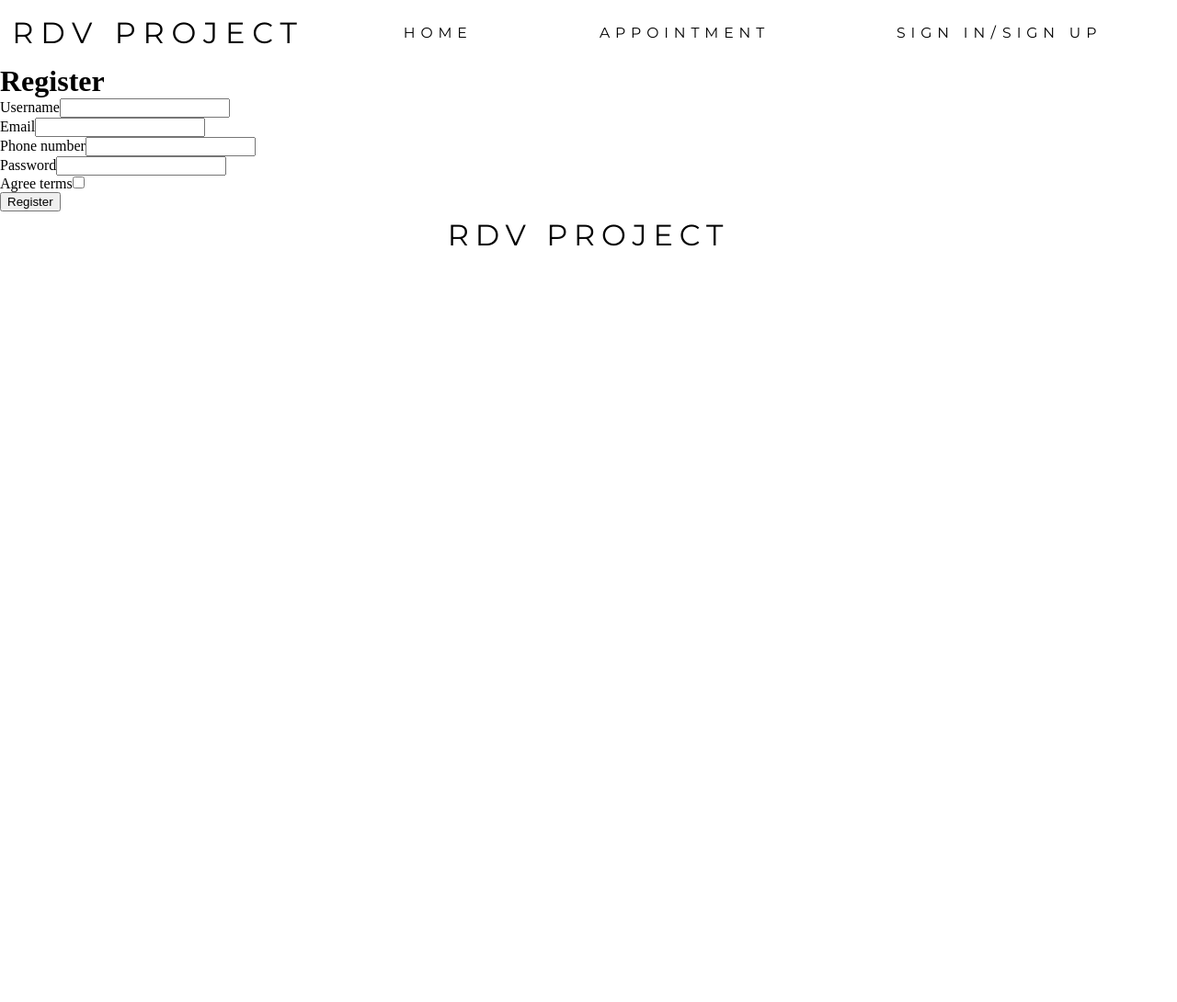
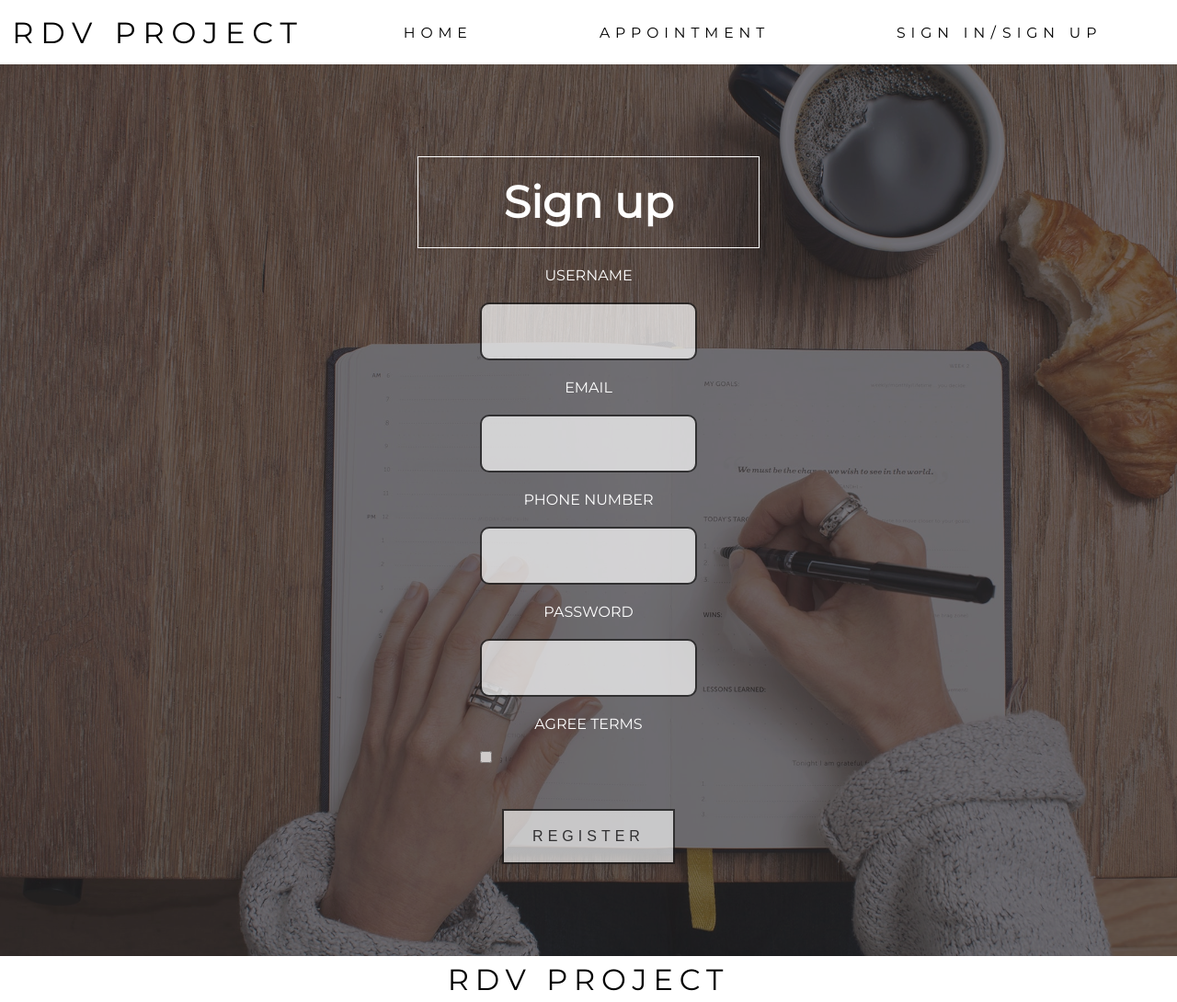
Before and after one commit to alexis-duru/rdvproject, a Symfony app: template templates/registration/register.html.twig in a window 1280 px wide. Shown: the whole page at 92% size. Before the commit the page ends 268 px from the top, so only its background shows below. Run offline with Twig, Linux system fonts and the light colour scheme; the template is opened without the code that fills it, so the values that code supplies are empty; form fields are guessed from the names that the template uses; style sheets or scripts are compiled from the project's sources; some libraries are stand-ins or nearby versions.

Commit message:
signin / signup css front

```diff
--- a/assets/styles/_signup.scss
+++ b/assets/styles/_signup.scss
@@ -0,0 +1,113 @@
+.form-signup-section{
+    height: auto;
+    width: 100vw;
+    background-image: url('../../public/assets/img/backgroundhomepage.jpg');
+    background-color: rgba(4, 3, 7, 0.612);
+    background-blend-mode: overlay;
+    // background-size: cover;
+    opacity: 0.9;
+    display: flex;
+    align-items: center;
+    background-size: cover;
+    justify-content: center;
+    .form-signup {
+        height: auto;
+        display: flex;
+        flex-direction: column;
+        justify-content: center;
+        align-items: center;
+        text-align: center;
+        padding: 100px;
+        // #agree-terms {
+        //     display: flex;
+        //     flex-wrap: wrap;
+        // }
+
+
+        h2 {
+            font-size: 3rem;
+            color: white;
+            font-family: 'Montserrat', sans-serif;
+            border: 1px solid white;
+            padding: 20px;
+            width: 330px;
+        }
+
+        input, label {
+            display: flex;
+            justify-content: center;
+            padding: 20px;
+            font-family: 'Montserrat', sans-serif;
+            color: white;
+            font-size: 1rem;
+            font-weight: 100;
+            text-transform: uppercase;
+            border-radius: 10px;
+        }
+        input {
+        border: 1px solid white;
+            outline: none;
+            font-family: 'Montserrat', sans-serif;
+            opacity: 0.7;
+            background-color: white;
+            padding: 20px;
+            border: 2px solid black;
+            color: black;
+        }
+        button {
+            padding: 15px;
+            font-size: 1rem;
+            margin-top: 20px;
+            width: 188px;
+            height: 60px;
+            margin-top: 50px;
+            transform: scale(1);
+            transition: 0.5s;
+            border: 2px solid black;
+            text-transform: uppercase;
+            opacity: 0.7;
+            letter-spacing: 5px;
+            &:hover {
+                transform: scale(1.06);
+                opacity: 1;
+            }
+        }
+        // input {
+        //     border: 1px solid white;
+        //     outline: none;
+        //     font-family: 'Montserrat', sans-serif;
+        //     opacity: 0.7;
+        //     background-color: white;
+        //     padding: 20px;
+        //     border: 2px solid black;
+        //     margin: auto;
+        // }
+        // label {
+        //     font-family: 'Montserrat', sans-serif;
+        //     color: white;
+        //     font-size: 2rem;
+        //     font-weight: 100;
+        //     padding: 20px;
+        //     text-transform: uppercase;
+        // }
+        // button {
+        //     padding: 15px;
+        //     font-size: 1rem;
+        //     margin-top: 20px;
+        //     width: 188px;
+        //     height: 60px;
+        //     margin-top: 50px;
+        //     transform: scale(1);
+        //     transition: 0.5s;
+        //     border: 2px solid black;
+        //     text-transform: uppercase;
+        // }
+        // label, input {
+        //     // display: flex;
+        //     // flex-direction: column;
+        //     justify-content: center;
+        //     align-items: center;
+        //     margin: 20px;
+        // }
+    }
+}
--- a/assets/styles/app.scss
+++ b/assets/styles/app.scss
@@ -2,3 +2,4 @@
 @import 'footer.scss';
 @import 'header.scss';
 @import 'signin.scss';
+@import 'signup.scss';
--- a/package.json
+++ b/package.json
@@ -17,6 +17,6 @@
     },
     "dependencies": {
         "node-sass": "^6.0.0",
-        "sass-loader": "^11.1.1"
+        "sass-loader": "^12.0.0"
     }
 }
--- a/templates/registration/register.html.twig
+++ b/templates/registration/register.html.twig
@@ -1,13 +1,14 @@
 {% extends 'base.html.twig' %}
 
-{% block title %}Register{% endblock %}
+{% block title %}SIGN UP{% endblock %}
 
 {% block body %}
+<section class="form-signup-section">
+    <div class="form-signup">
     {% for flashError in app.flashes('verify_email_error') %}
         <div class="alert alert-danger" role="alert">{{ flashError }}</div>
     {% endfor %}
-
-    <h1>Register</h1>
+    <h2>Sign up</h2>
 
     {{ form_start(registrationForm) }}
         {{ form_row(registrationForm.username) }}
@@ -16,8 +17,10 @@
         {{ form_row(registrationForm.plainPassword, {
             label: 'Password'
         }) }}
-        {{ form_row(registrationForm.agreeTerms) }}
-
+        <div id="agree-terms">{{ form_row(registrationForm.agreeTerms) }}
+        </div>
         <button type="submit" class="btn">Register</button>
     {{ form_end(registrationForm) }}
+    </div>
+</section>
 {% endblock %}
--- a/templates/security/login.html.twig
+++ b/templates/security/login.html.twig
@@ -1,6 +1,6 @@
 {% extends 'base.html.twig' %}
 
-{% block title %}Log in!{% endblock %}
+{% block title %}SIGN IN{% endblock %}
 
 {% block body %}
 <section class="form-signin-section">
@@ -15,7 +15,7 @@
                 </div>
             {% endif %}
 
-            <h1 class="h3 mb-3 font-weight-normal">Please sign in</h1>
+            <h2 class="h3 mb-3 font-weight-normal">Please sign in</h2>
             <label for="inputEmail">Email</label>
             <input type="email" value="{{ last_username }}" name="email" id="inputEmail" class="form-control" autocomplete="email" required autofocus>
             <label for="inputPassword">Password</label>
```
Also changed, not shown: assets/styles/_signin.scss (+30 -2 lines), 1 other file.
